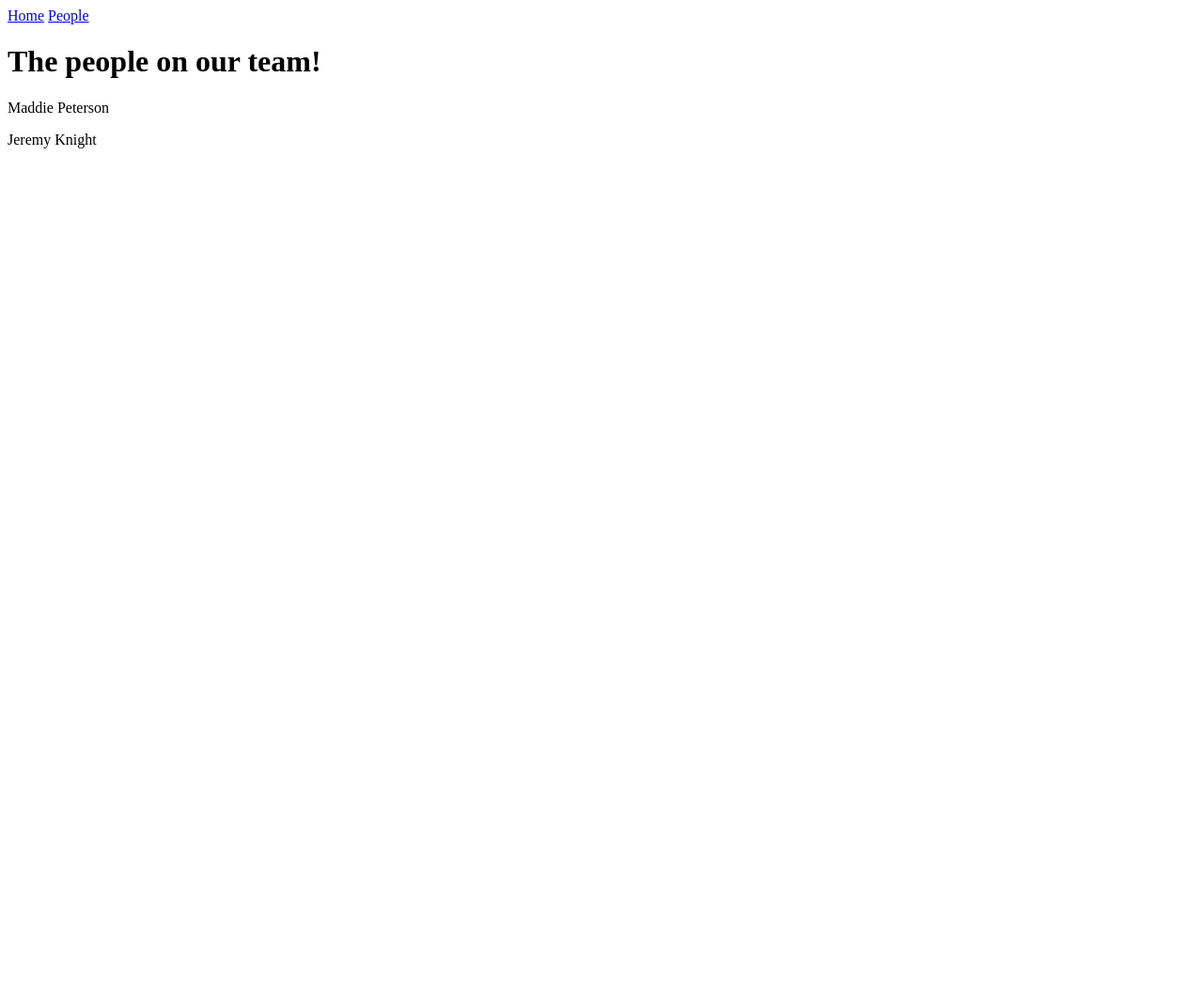
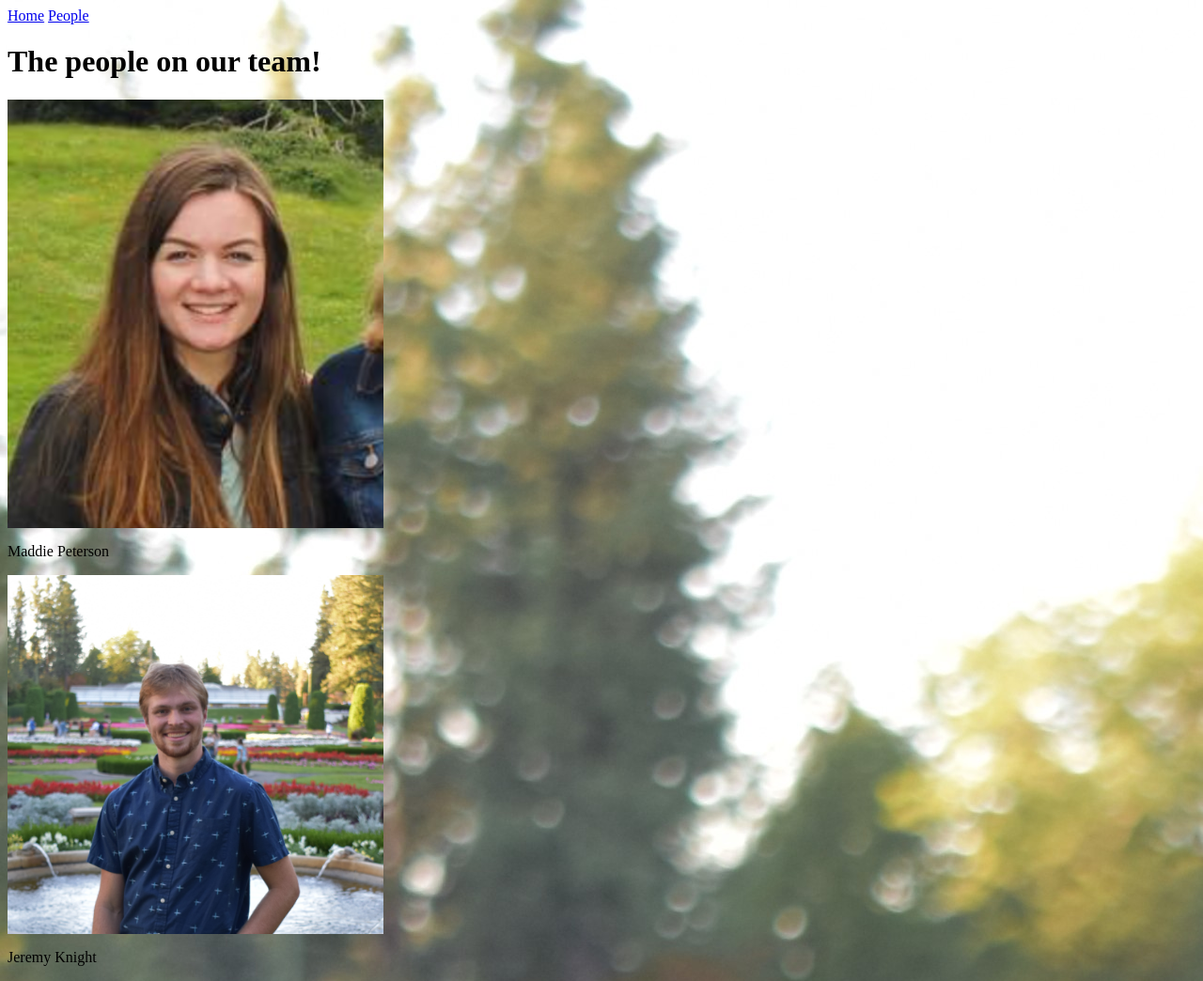
Before and after one commit to JeremyKnight/uniSearch-mockup, a plain HTML site: page people.html in a window 1280 px wide. Shown: the whole page at 94% size. Before the commit the page ends 800 px from the top, so only its background shows below. Drawn offline with Linux system fonts and the light colour scheme.

Commit message:
added images

```diff
--- a/people.html
+++ b/people.html
@@ -1,17 +1,29 @@
 <html>
+
 <title> UniSearch Home Page</title>
+<head>
+  <style>
+    body {
+      background-image: url("JeremyKnightImage.JPG");
+    }
+  </style>
+</head>
 <body>
+
+
     <nav>
         <a href="index.html">Home</a>
         <a href="people.html">People</a>
     </nav>
     <h1> The people on our team! </h1>
     <div>
-
+        <img src="IMG_CS class.jpg" alt="Maddie" width="400">
       <p> Maddie Peterson</P>
     </div>
     <div>
+      <img src="JeremyKnightImage.JPG" alt="Jeremy Knight" width="400">
       <P>Jeremy Knight</p>
     </div>
+
 </body>
 </html>
```
Also changed, not shown: IMG_CS class.jpg (added), JeremyKnightImage.JPG (added).
